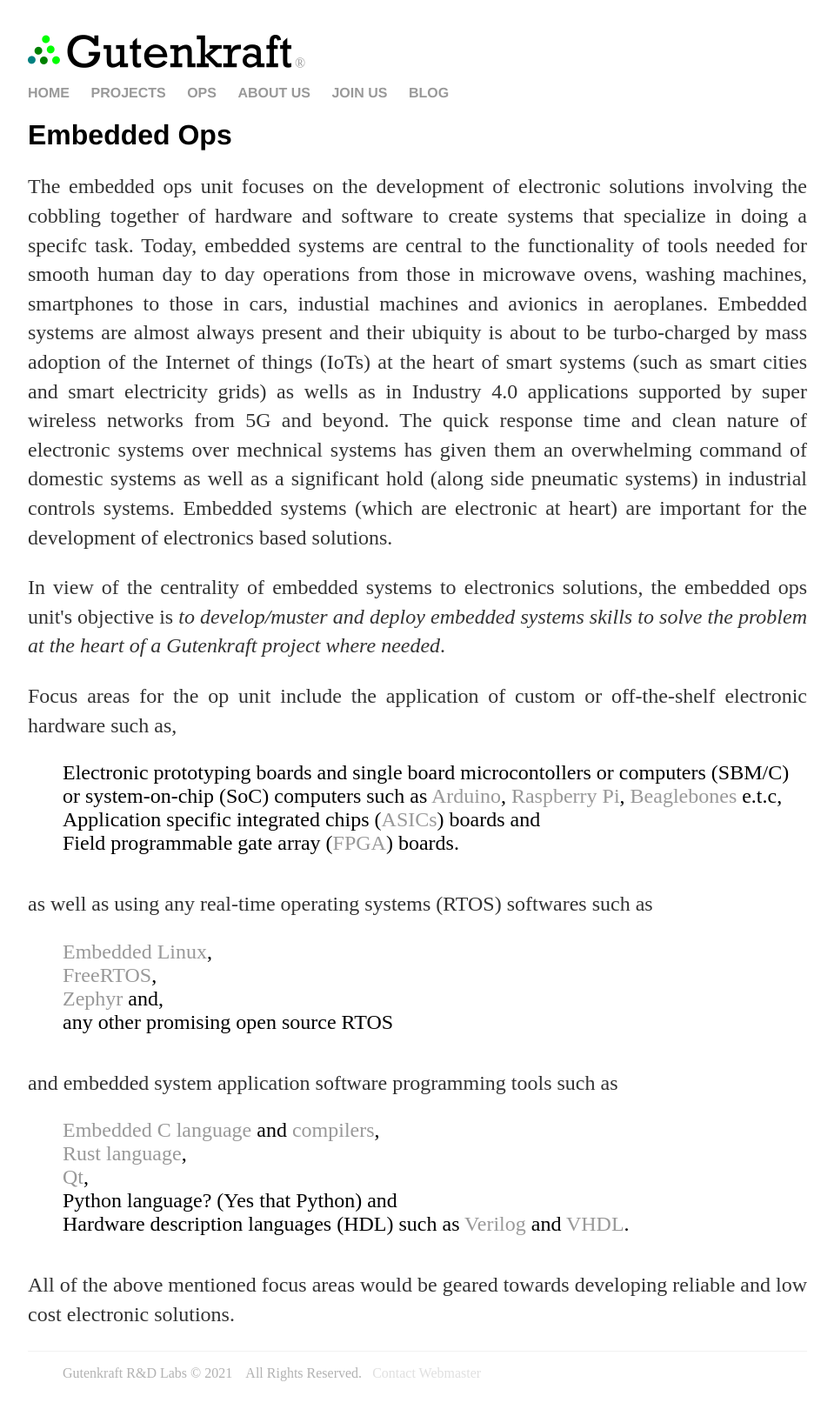
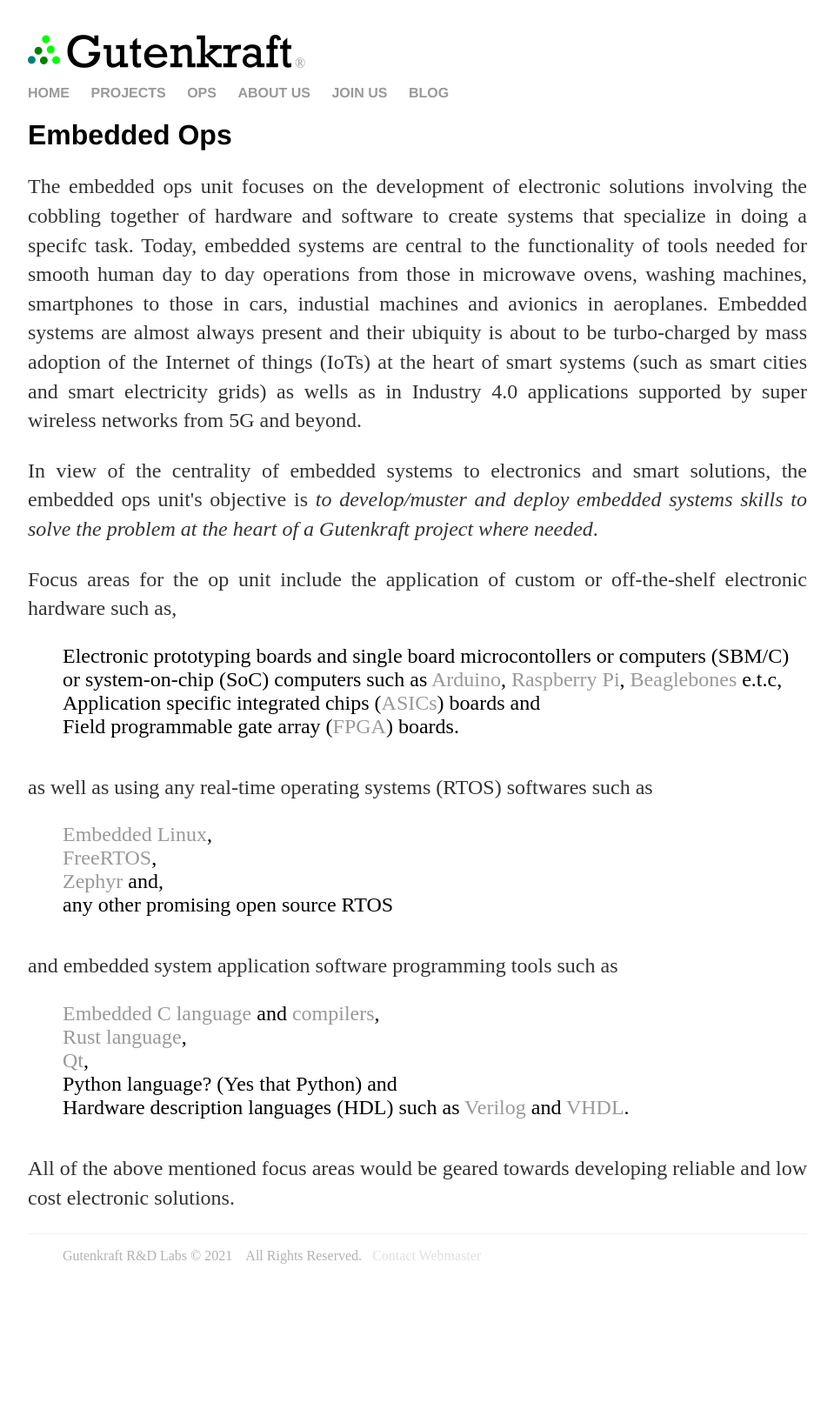
Before and after one commit to oferonmi/datafilik.github.io, a Jekyll site: the page built from ops/embed_op/index.html, in a window 1280 px wide. Shown: the whole page at 87% size, without its empty margins (160-1119 px from the left). Built offline with Jekyll 4.4.1, drawn with Linux system fonts in a browser that asks for light colours; after the commit the page ends 1493 px from its top, so only the background shows below that.

Commit message:
content update

```diff
--- a/ops/embed_op/index.html
+++ b/ops/embed_op/index.html
@@ -6,12 +6,13 @@
     <h1>Embedded Ops</h1>
 
     <p align="justify">
-        The  embedded ops unit focuses on the development of electronic solutions involving the cobbling together of hardware and software to create systems that specialize in doing a specifc task. Today, embedded systems are central to the functionality of tools needed for smooth human day to day operations from those in microwave ovens, washing machines, smartphones to those in cars, industial machines and avionics in aeroplanes. Embedded systems are almost always present and their ubiquity is about to be turbo-charged by mass adoption of the Internet of things (IoTs) at the heart of smart systems (such as smart cities and smart electricity grids) as wells as in Industry 4.0 applications supported by super wireless networks from 5G and beyond. The quick response time and clean nature of electronic systems over mechnical systems has given them an overwhelming command of domestic systems as well as a significant hold (along side pneumatic systems) in industrial controls systems.
-        Embedded systems (which are electronic at heart) are important for the development of electronics based solutions.
+        The  embedded ops unit focuses on the development of electronic solutions involving the cobbling together of hardware and software to create systems that specialize in doing a specifc task. Today, embedded systems are central to the functionality of tools needed for smooth human day to day operations from those in microwave ovens, washing machines, smartphones to those in cars, industial machines and avionics in aeroplanes. Embedded systems are almost always present and their ubiquity is about to be turbo-charged by mass adoption of the Internet of things (IoTs) at the heart of smart systems (such as smart cities and smart electricity grids) as wells as in Industry 4.0 applications supported by super wireless networks from 5G and beyond.
+        <!-- The quick response time and clean nature of electronic systems over mechnical systems has given them an overwhelming command of domestic systems as well as a significant hold (along side pneumatic systems) in industrial controls systems.
+        Embedded systems (which are electronic at heart) are important for the development of electronics based solutions. -->
     </p>
 
     <p align="justify">
-        In view of the centrality of embedded systems to electronics solutions, the embedded ops unit's objective is <em>to develop/muster and deploy embedded systems skills to solve the problem at the heart of a Gutenkraft project where needed</em>.
+        In view of the centrality of embedded systems to electronics and smart solutions, the embedded ops unit's objective is <em>to develop/muster and deploy embedded systems skills to solve the problem at the heart of a Gutenkraft project where needed</em>.
     </p>
 
     <p align="justify">
```
